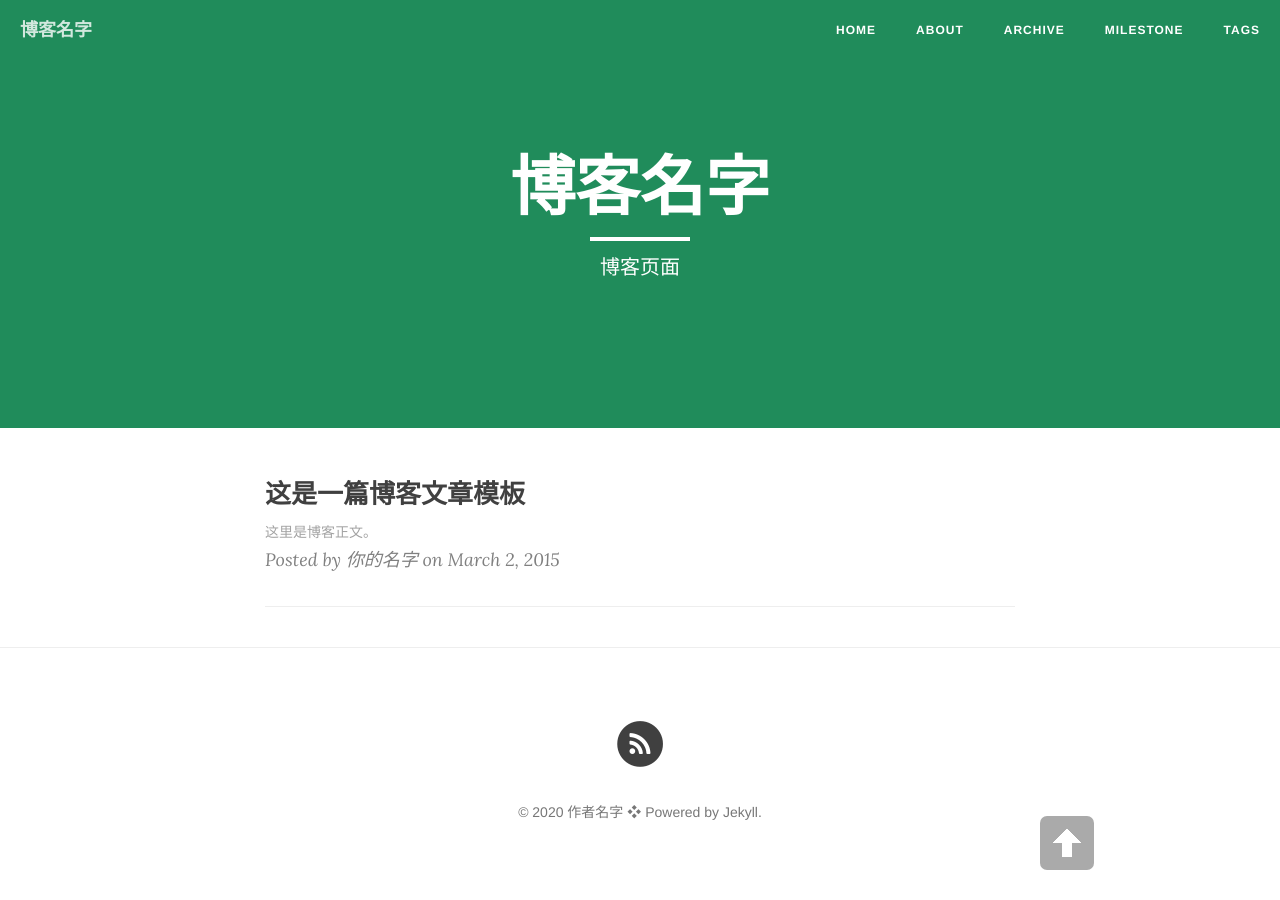
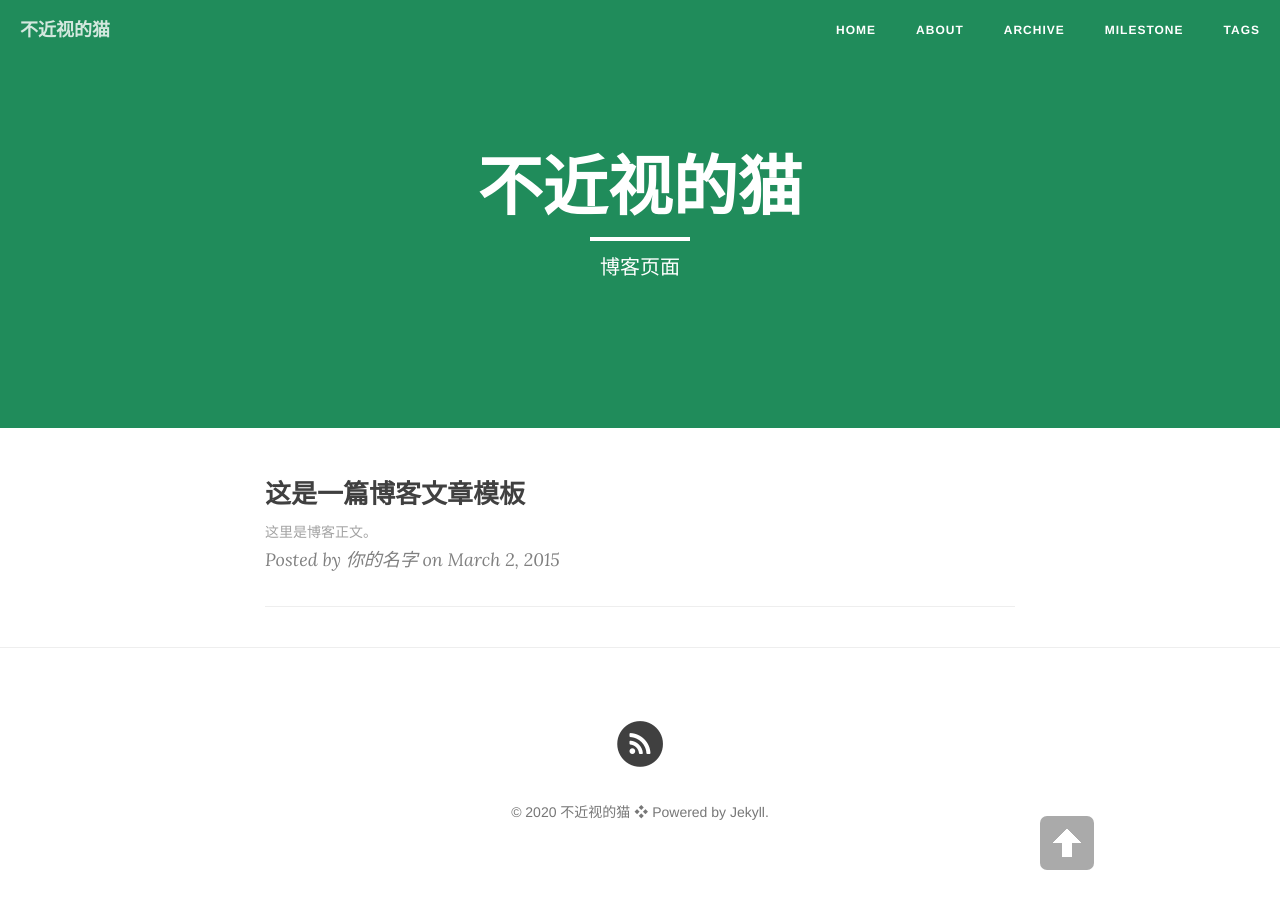
Before and after one commit to bjsdm/bjsdm.github.io, a Jekyll site: the page built from index.html, in a window 1280 px wide. Built offline with Jekyll 4.4.1, drawn with Linux system fonts in a browser that asks for light colours; nearby versions of some CDN libraries; the list of posts is cut into pages by our own code.

Commit message:
Update _config.yml

```diff
--- a/_config.yml
+++ b/_config.yml
@@ -1,5 +1,5 @@
 # Site settings
-title: 博客名字 # 你的博客名字，可以定义修订
+title: 不近视的猫 # 你的博客名字，可以定义修订
 header-img: "img/green.jpg"
 tagline: "cn"
 description: "这是我的博客"  # 一句话描述你的博客
@@ -8,8 +8,8 @@ url: "http://cnfeat"  # 此处填写你的博客地址
 
 # About/contact
 owner:
-  name: "作者名字" # 填写作者信息：名字
-  email: X@gmail.com # 填写作者信息：邮箱
+  name: "不近视的猫" # 填写作者信息：名字
+  email: 3600644288@qq.com # 填写作者信息：邮箱
   bio: "你的博客描述" # 填写作者信息：博客描述
 
 # Data
```
